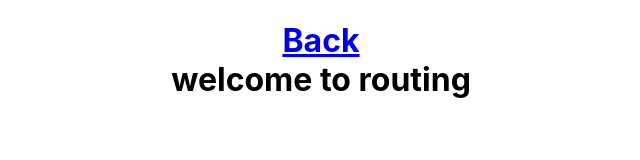
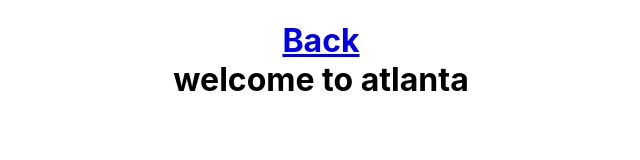
Before and after one commit to abdul-handsome/kodflix, a React (Create React App) app: page /Details in a window 1280 px wide. Shown: the top 160 px of the page, without its empty margins (319-959 px from the left). Built offline with nearby package versions, Linux system fonts and the light colour scheme.

Commit message:
Task 13: intro to component state.  now Completed.

```diff
--- a/src/Details.js
+++ b/src/Details.js
@@ -1,9 +1,25 @@
 import React from 'react';
 import {Link} from 'react-router-dom';
 
-export default function Details(){
-    return (
-    <h1><Link to='./'>Back</Link><br />welcome to routing</h1>
-    )
+export default class Details extends React.Component {
 
+    constructor(){
+        super();
+        this.state = {
+            welcomeMessage: 'you are wellycome oooo !'
+        };
+    }
+
+    componentDidMount(){
+        setTimeout(() => {
+            this.setState({welcomeMessage: 'welcome to atlanta'});
+
+        }, 3000);
+    }
+
+    render() {
+        return (
+            <h1><Link to='./'>Back</Link><br />{this.state.welcomeMessage}</h1>
+        );
+    }
 }
```
